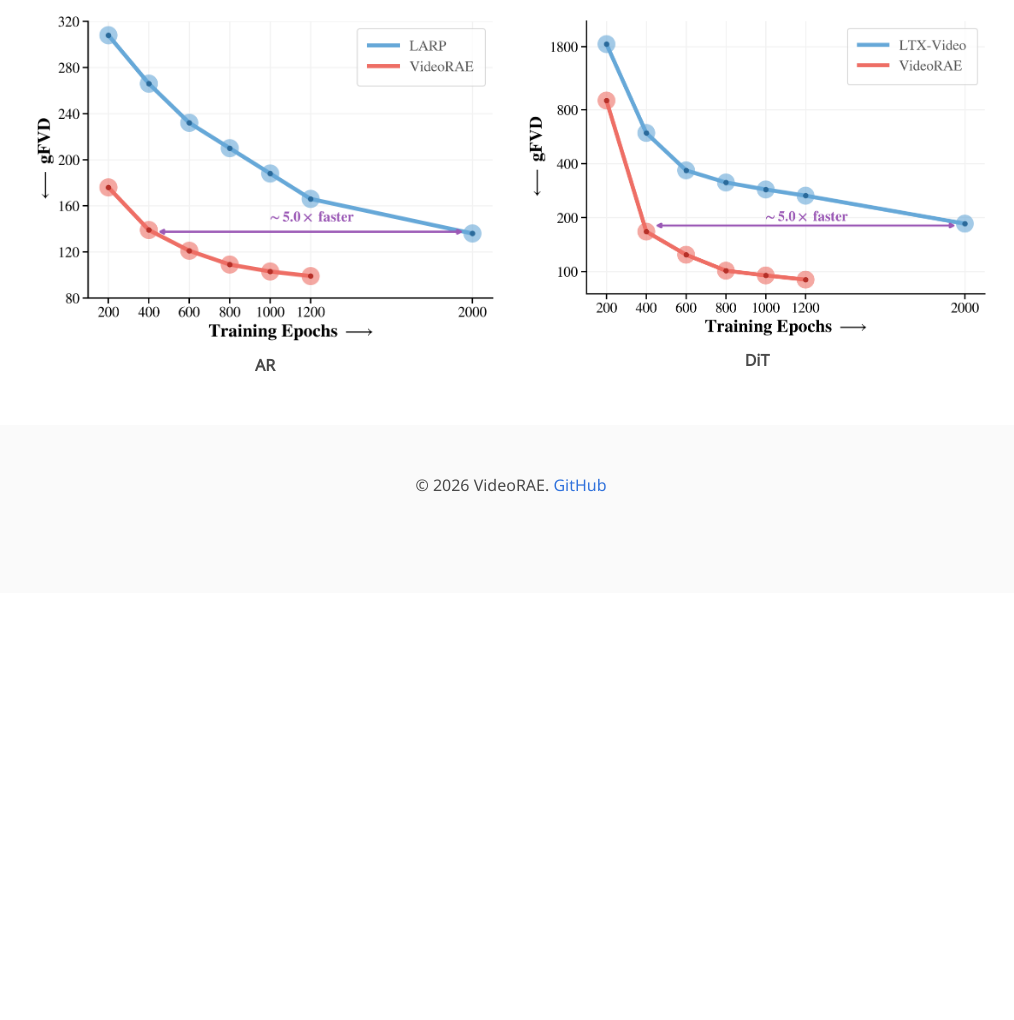
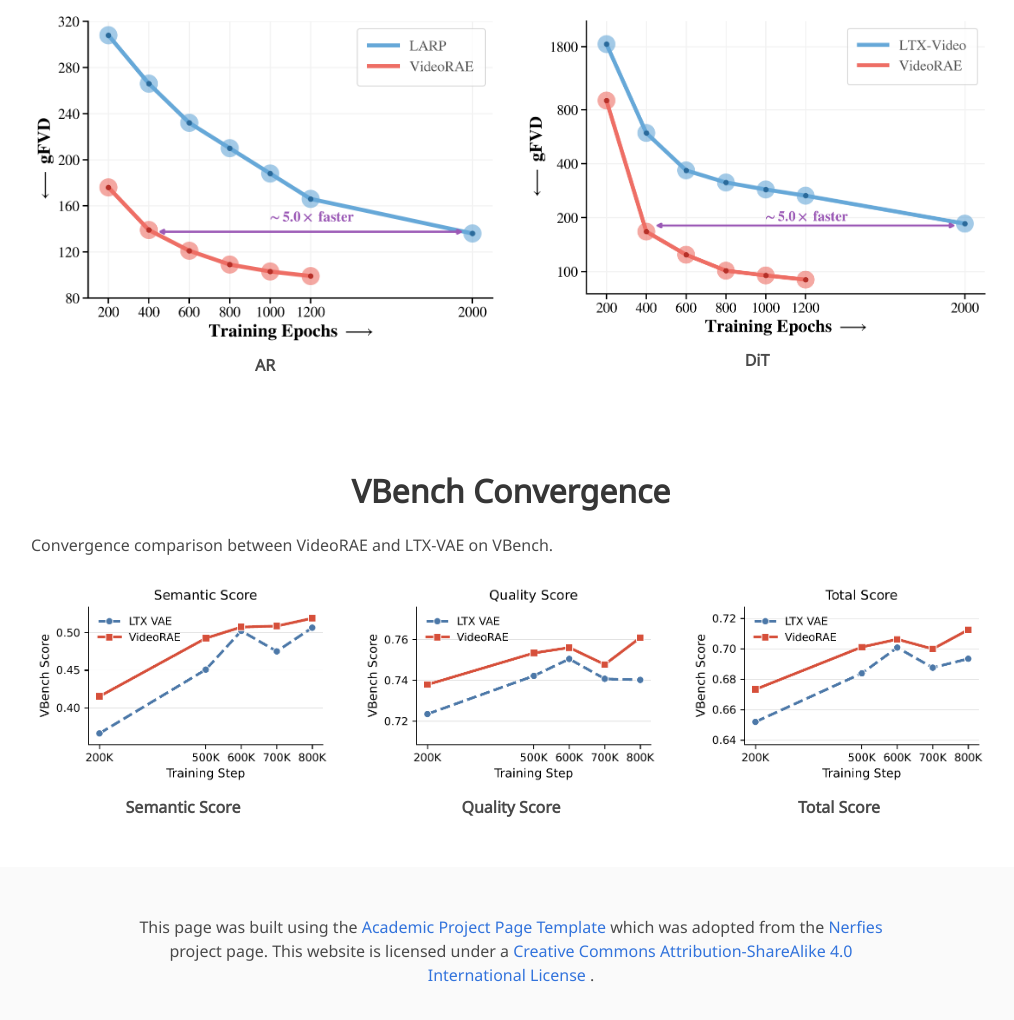
Before and after one commit to zhxie0117/VideoRAE, a plain HTML site: page index.html in a window 1280 px wide. Shown: the part 1202-2222 px from the top of the page, without its empty margins (129-1143 px from the left). Before the commit the page ends 1795 px from the top, so only its background shows below. Drawn offline with nearby package versions, Linux system fonts and the light colour scheme; a web font is replaced by a local one.

Commit message:
Update Pages site with VBench charts and footer.

```diff
--- a/index.html
+++ b/index.html
@@ -140,14 +140,57 @@
 </section>
 
 
+<section class="section">
+  <div class="container is-max-desktop">
+    <div class="columns is-centered">
+      <div class="column is-full-width">
+        <h2 class="title is-3 has-text-centered">VBench Convergence</h2>
+        <div class="content has-text-justified">
+          <p>
+            Convergence comparison between VideoRAE and LTX-VAE on VBench.
+          </p>
+        </div>
+        <div class="columns is-centered is-vcentered">
+          <div class="column">
+            <img src="./static/images/semantic_score.png"
+                 alt="VBench semantic score convergence."
+                 style="width:100%; height:auto;"/>
+            <p class="has-text-centered"><b>Semantic Score</b></p>
+          </div>
+          <div class="column">
+            <img src="./static/images/quality_score.png"
+                 alt="VBench quality score convergence."
+                 style="width:100%; height:auto;"/>
+            <p class="has-text-centered"><b>Quality Score</b></p>
+          </div>
+          <div class="column">
+            <img src="./static/images/total_score.png"
+                 alt="VBench total score convergence."
+                 style="width:100%; height:auto;"/>
+            <p class="has-text-centered"><b>Total Score</b></p>
+          </div>
+        </div>
+      </div>
+    </div>
+  </div>
+</section>
+
+
 <footer class="footer">
   <div class="container">
     <div class="columns is-centered">
       <div class="column is-8">
         <div class="content has-text-centered">
           <p>
-            © 2026 VideoRAE.
-            <a href="https://github.com/zhxie0117/VideoRAE">GitHub</a>
+            This page was built using the
+            <a href="https://github.com/eliahuhorwitz/Academic-project-page-template">Academic Project Page Template</a>
+            which was adopted from the
+            <a href="https://nerfies.github.io">Nerfies</a>
+            project page.
+            This website is licensed under a
+            <a rel="license" href="http://creativecommons.org/licenses/by-sa/4.0/">
+              Creative Commons Attribution-ShareAlike 4.0 International License
+            </a>.
           </p>
         </div>
       </div>
```
Also changed, not shown: static/images/quality_score.png (added), static/images/semantic_score.png (added), static/images/total_score.png (added).
